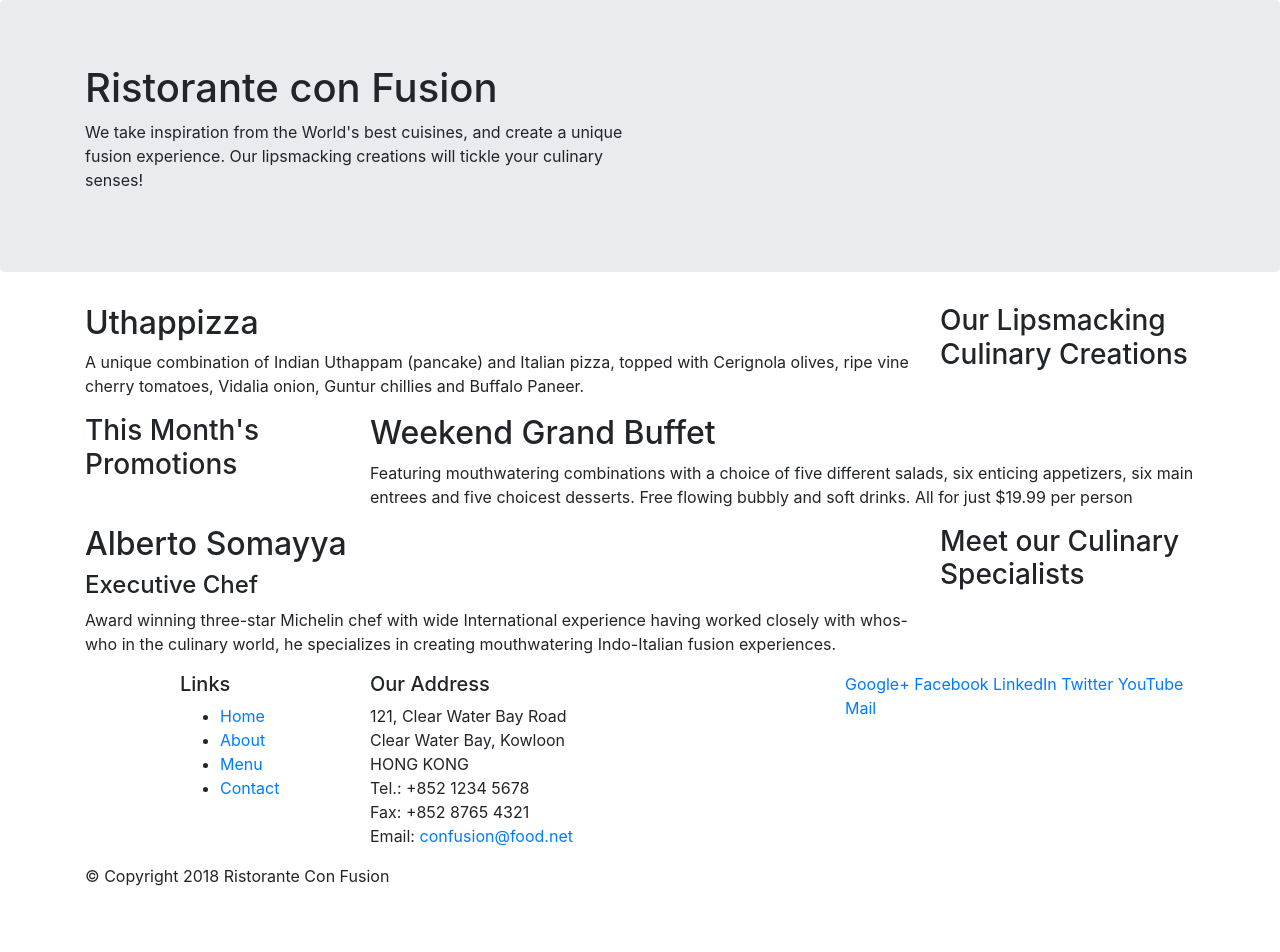
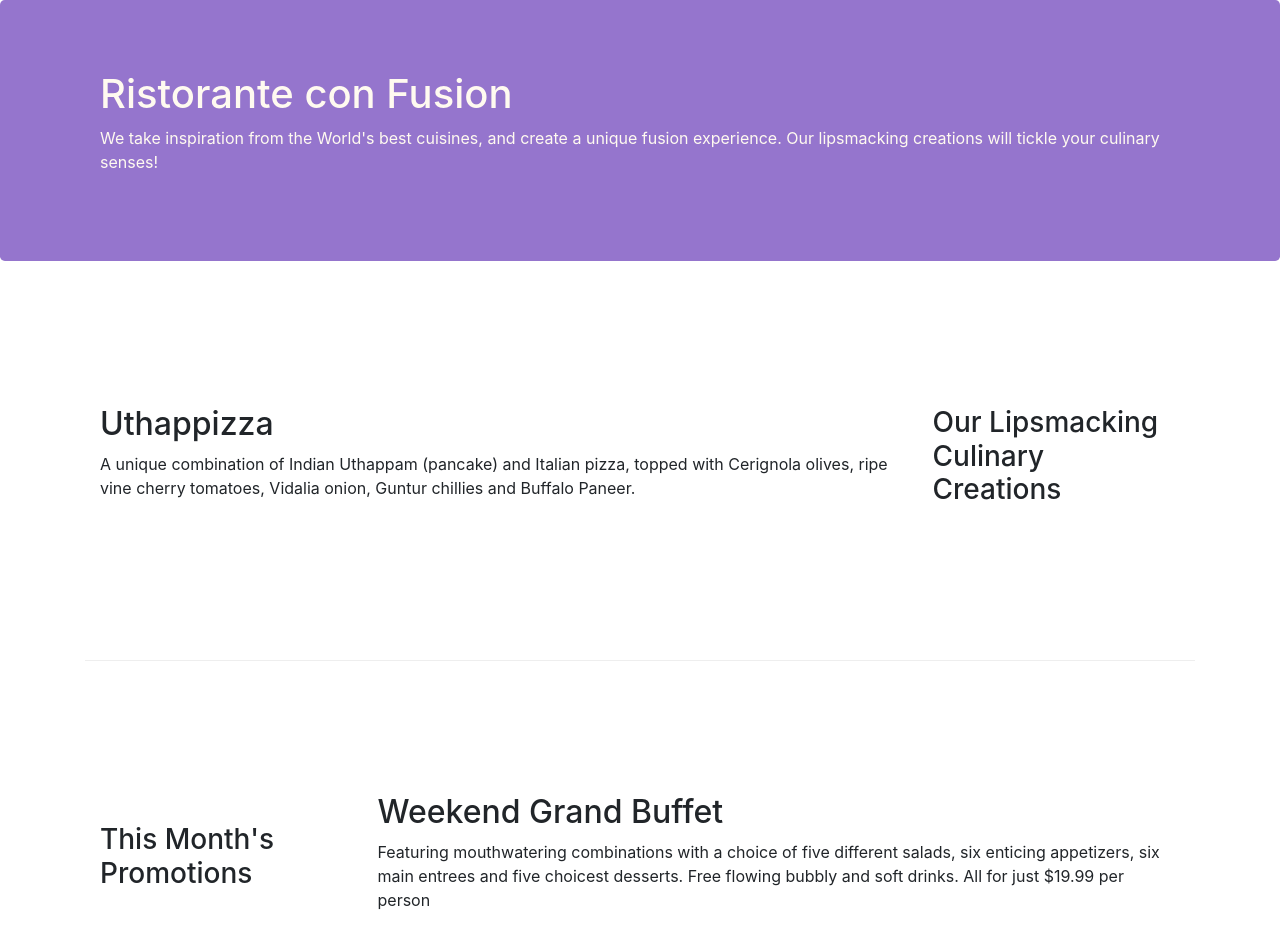
Before and after one commit to maliksh7/bootstrap4-coursera-course, a website: page index.html in a window 1280 px wide. Shown: the top 952 px of the page. Before the commit the page ends 904 px from the top, so only its background shows below. Drawn offline with nearby package versions, Linux system fonts and the light colour scheme.

Commit message:
Bootstrap Grid Part 2

```diff
--- /dev/null
+++ b/css/styles.css
@@ -0,0 +1,30 @@
+.row-header{
+    margin: 0px auto;
+    padding: 0px auto;
+}
+
+.row-content {
+    margin: 0px auto;
+    padding: 50 px 0px 50px 0px;
+    border-bottom: 1px ridge;
+    min-height: 400px;
+}
+
+.footer {
+    background-color: #d1c4e9;
+    margin: 0px auto;
+    padding:  20px 0px 20px 0px;
+}
+
+.jumbotron {
+    padding: 70px 30px;
+    margin: 0px auto;
+    background: #9575cd;
+    color: floralwhite;
+}
+
+.address {
+    font-size: 80%;
+    margin: 0px;
+    color: #0f0f0f;
+}
--- a/index.html
+++ b/index.html
@@ -2,22 +2,24 @@
 <html lang="en">
 
 <head>
+    <!-- Required meta tags always come first -->
+    <meta charset="utf-8">
+    <meta name="viewport" content="width=device-width, initial-scale=1, shrink-to-fit=no">
+    <meta http-equiv="x-ua-compatible" content="ie=edge">
+
+    <!-- Bootstrap CSS -->
+    <link rel="stylesheet" href="node_modules/bootstrap/dist/css/bootstrap.min.css">
+    <link rel="stylesheet" href="css/styles.css">
     <title>Ristorante Con Fusion</title>
-        <!-- Required meta tags always come first -->
-        <meta charset="utf-8">
-        <meta name="viewport" content="width=device-width, initial-scale=1, shrink-to-fit=no">
-        <meta http-equiv="x-ua-compatible" content="ie=edge">
 
-        <!-- Bootstrap CSS -->
-        <link rel="stylesheet" href="node_modules/bootstrap/dist/css/bootstrap.min.css">
 </head>
 
 <body>
 
     <header class="jumbotron">
         <div class="container">
-            <div class="row">
-                <div class="col-12 col-sm-6">
+            <div class="row row-header">
+                <div class="col-12 col -sm-6">
                     <h1>Ristorante con Fusion</h1>
                     <p>We take inspiration from the World's best cuisines, and create a unique fusion experience. Our lipsmacking creations will tickle your culinary senses!</p>
                 </div>
@@ -28,7 +30,7 @@
     </header>
 
     <div class="container">
-        <div class="row">
+        <div class="row row-content align-items-center">
             <div class="col-12 col-sm-4 order-sm-last col-md-3">
                 <h3>Our Lipsmacking Culinary Creations</h3>
             </div>
@@ -39,7 +41,7 @@
         </div>
 
 
-        <div class="row">
+        <div class="row row-content align-items-center">
             <div class="col-12 col-sm-4 col-md-3">
                 <h3>This Month's Promotions</h3>
             </div>
@@ -49,7 +51,7 @@
             </div>
         </div>
 
-        <div class="row">
+        <div class="row row-content align-items-center">
             <div class="col-12 col-sm-4 order-sm-last col-md-3">
                 <h3>Meet our Culinary Specialists</h3>
             </div>
@@ -61,12 +63,12 @@
         </div>
     </div>
 
-    <footer>
+    <footer class="footer">
         <div class="container">
             <div class="row">
                 <div class="col-4 offset-1 col-sm-2">
                     <h5>Links</h5>
-                    <ul>
+                    <ul class="list-unstyled">
                         <li><a href="#">Home</a></li>
                         <li><a href="#">About</a></li>
                         <li><a href="#">Menu</a></li>
@@ -75,7 +77,7 @@
                 </div>
                 <div class="col-7 col-sm-5">
                     <h5>Our Address</h5>
-                    <address>
+                    <address class="address">
 		              121, Clear Water Bay Road<br>
 		              Clear Water Bay, Kowloon<br>
 		              HONG KONG<br>
@@ -84,8 +86,8 @@
 		              Email: <a href="mailto:confusion@food.net">confusion@food.net</a>
 		           </address>
                 </div>
-                <div class="col-12 col-sm-4">
-                    <div>
+                <div class="col-12 col-sm-4 align-self-center">
+                    <div class="text-center">
                         <a href="http://google.com/+">Google+</a>
                         <a href="http://www.facebook.com/profile.php?id=">Facebook</a>
                         <a href="http://www.linkedin.com/in/">LinkedIn</a>
@@ -95,7 +97,7 @@
                     </div>
                 </div>
            </div>
-           <div class="row">
+           <div class="row justify-content-center">
                 <div class="col-auto">
                     <p>© Copyright 2018 Ristorante Con Fusion</p>
                 </div>
```
